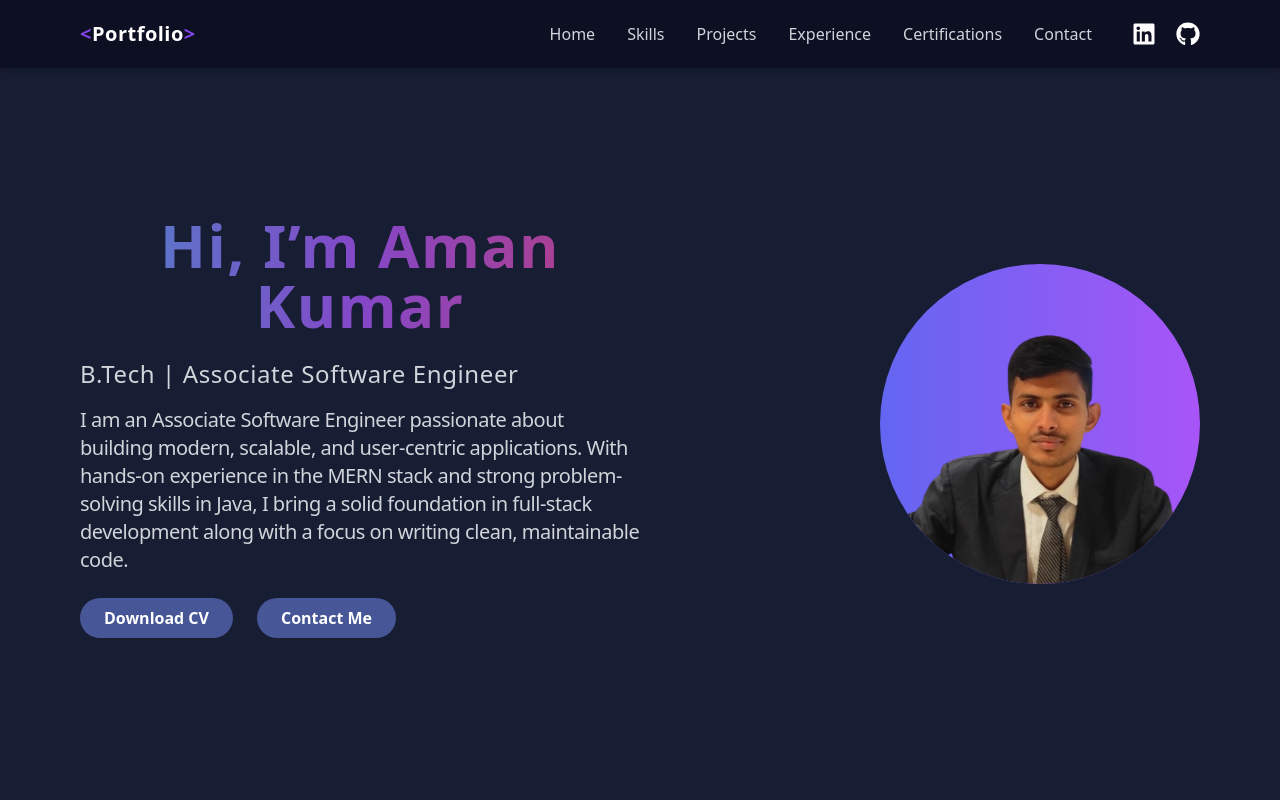
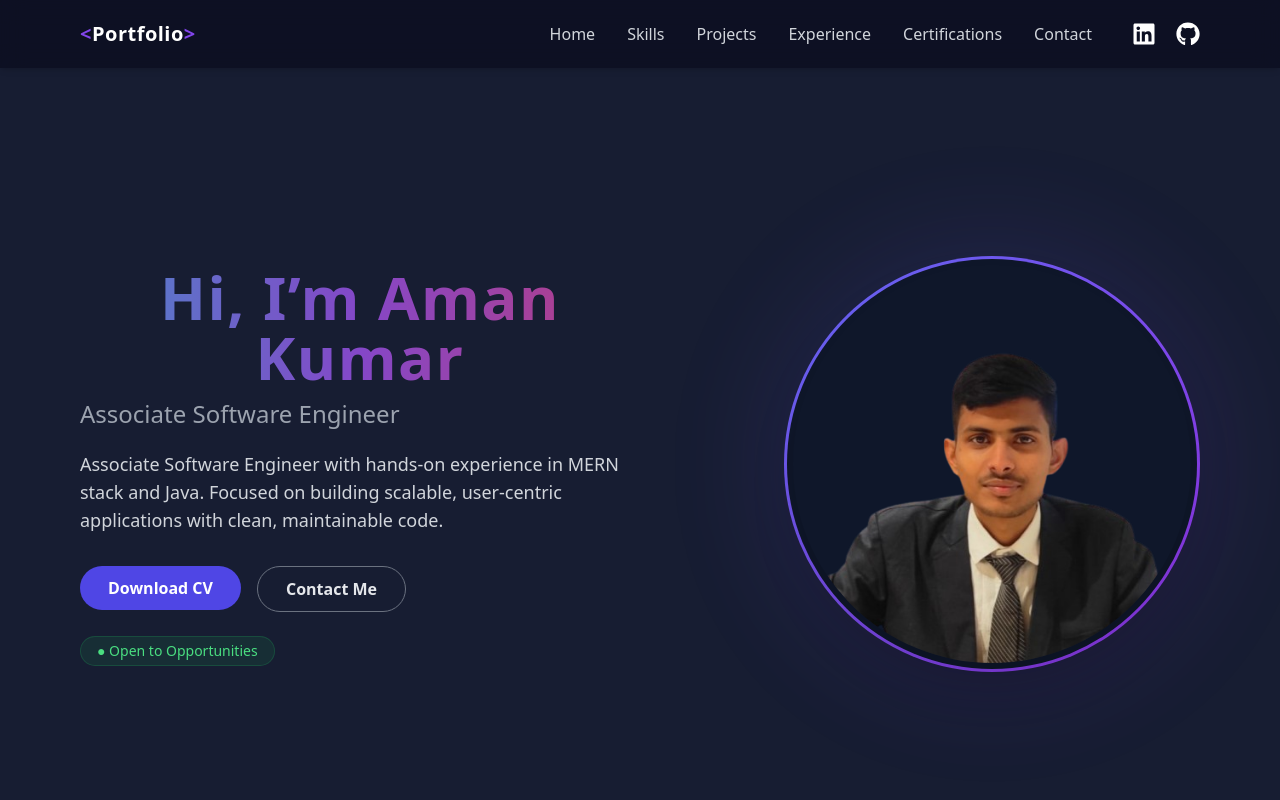
Before and after one commit to amankumar-source/portfolio, a React (Vite) app: page / in a window 1280 px wide. Shown: the top 800 px of the page. Built offline with nearby package versions, Linux system fonts and the light colour scheme.

Commit message:
image rendering fixed

```diff
--- a/src/components/Navbar/Home/Home.jsx
+++ b/src/components/Navbar/Home/Home.jsx
@@ -1,63 +1,219 @@
+// import profileImg from "../../../assets/profileimg-removebg-preview.png";
+// import Text from "../../../Text";
+// import { useState } from "react";
+
+// const Home = () => {
+//   const [isOpen, setIsOpen] = useState(false);
+//   return (
+//     <div
+//       id="home"
+//       className="min-h-screen text-white flex flex-col-reverse md:flex-row w-full justify-center md:justify-between items-center
+//              p-6 sm:p-10 md:p-20 pt-28 md:pt-32 gap-10"
+//     >
+//       <div className="w-full md:w-2/4 text-center md:text-left flex flex-col justify-center">
+//         <h1 className="text-2xl sm:text-4xl md:text-6xl font-bold leading-tight tracking-tighter mb-4">
+//           <span className="block">
+//             <Text />
+//           </span>
+//         </h1>
+//         <h1 className="mt-3 text-lg sm:text-xl md:text-2xl font-medium text-gray-300 tracking-wide ">
+//            B.Tech | Associate Software Engineer
+//         </h1>
+//         <p className="text-sm sm:text-base md:text-xl tracking-tight text-gray-300 leading-relaxed mt-4">
+//           I am an Associate Software Engineer passionate about building modern, scalable, and user-centric applications. With hands-on experience in the MERN stack and strong problem-solving skills in Java, I bring a solid foundation in full-stack development along with a focus on writing clean, maintainable code.
+//         </p>
+
+//         <div className="mt-6 flex flex-col sm:flex-row items-center sm:items-start justify-center sm:justify-start gap-3 sm:gap-6">
+//           <button
+//             onClick={() => setIsOpen(true)}
+//             className="w-full sm:w-auto text-white py-2 px-6 text-sm sm:text-base hover:opacity-85 duration-300 hover:scale-105 font-semibold rounded-3xl bg-[#465697]"
+//           >
+//             Download CV
+//           </button>
+
+//           {isOpen && (
+//             <div className="fixed inset-0 bg-black bg-opacity-70 flex items-center justify-center z-50">
+//               <div
+//                 className="bg-white rounded-2xl shadow-2xl w-[90%] md:w-[70%] lg:w-[60%] h-[80%] relative p-4 flex flex-col
+//                  transform transition-all duration-500 ease-out scale-95 opacity-0 animate-fadeInScale"
+//               >
+//                 {/* Close Button (top-right) */}
+//                 <button
+//                   onClick={() => setIsOpen(false)}
+//                   className="absolute top-4 right-4 bg-white text-black w-10 h-10 rounded-full flex items-center justify-center shadow-lg hover:bg-red-600 hover:text-white transition duration-200"
+//                 >
+//                   ✕
+//                 </button>
+
+//                 {/* Resume Preview */}
+//                 <iframe
+//                   src="/Aman-Resume.pdf"
+//                   title="Resume Preview"
+//                   className="w-full flex-1 rounded-lg border"
+//                 />
+
+//                 {/* Download Button Centered */}
+//                 <div className="mt-4 flex justify-center">
+//                   <a
+//                     href="/Aman-Resume.pdf"
+//                     download
+//                     className="px-6 py-2 bg-[#465697] text-white rounded-lg font-semibold hover:opacity-90 hover:scale-105 transition"
+//                   >
+//                     Download CV
+//                   </a>
+//                 </div>
+//               </div>
+//             </div>
+//           )}
+//           <a
+//             href="mailto:ar1075840@gmail.com"
+//             className="w-full sm:w-auto flex items-center justify-center gap-2 text-white py-2 px-6 text-sm sm:text-base hover:opacity-85 duration-300 hover:scale-105 font-semibold rounded-3xl bg-[#465697]"
+//           >
+//             Contact Me
+//           </a>
+//         </div>
+//       </div>
+
+//       {/* Right Side (Profile Image) */}
+//       <div className="flex justify-center md:justify-end w-full md:w-auto mb-8 md:mb-0">
+//         <div className="relative w-36 h-36 sm:w-52 sm:h-52 md:w-72 md:h-72 lg:w-80 lg:h-80">
+//           <div className="absolute inset-0 rounded-full bg-gradient-to-r from-indigo-500 to-purple-500"></div>
+//           <img
+//             src={profileImg}
+//             alt="Profile"
+//             className="relative w-full h-full rounded-full object-cover"
+//           />
+//         </div>
+//       </div>
+//     </div>
+//   );
+// };
+
+// export default Home;
+
+
 import profileImg from "../../../assets/profileimg-removebg-preview.png";
 import Text from "../../../Text";
 import { useState } from "react";
 
 const Home = () => {
   const [isOpen, setIsOpen] = useState(false);
+
   return (
-    <div
+    <section
       id="home"
-      className="min-h-screen text-white flex flex-col-reverse md:flex-row w-full justify-center md:justify-between items-center
-             p-6 sm:p-10 md:p-20 pt-28 md:pt-32 gap-10"
+      className="min-h-screen text-white flex flex-col-reverse md:flex-row w-full
+      justify-center md:justify-between items-center
+      px-6 sm:px-10 md:px-20 pt-28 md:pt-32 gap-12"
     >
+      {/* Left Content */}
       <div className="w-full md:w-2/4 text-center md:text-left flex flex-col justify-center">
-        <h1 className="text-2xl sm:text-4xl md:text-6xl font-bold leading-tight tracking-tighter mb-4">
-          <span className="block">
+        <h1 className="text-3xl sm:text-5xl md:text-6xl font-extrabold leading-tight tracking-tight">
           <Text />
-          </span>
         </h1>
-        <h1 className="mt-3 text-lg sm:text-xl md:text-2xl font-medium text-gray-300 tracking-wide ">
-           B.Tech | Associate Software Engineer
-        </h1>
-        <p className="text-sm sm:text-base md:text-xl tracking-tight text-gray-300 leading-relaxed mt-4">
-          I am an Associate Software Engineer passionate about building modern, scalable, and user-centric applications. With hands-on experience in the MERN stack and strong problem-solving skills in Java, I bring a solid foundation in full-stack development along with a focus on writing clean, maintainable code.
+
+        <h2 className="mt-4 text-lg sm:text-xl md:text-2xl font-medium text-gray-400">
+          Associate Software Engineer
+        </h2>
+
+        <p className="mt-5 max-w-xl mx-auto md:mx-0 text-sm sm:text-base md:text-lg text-gray-300 leading-relaxed">
+          Associate Software Engineer with hands-on experience in MERN stack and
+          Java. Focused on building scalable, user-centric applications with
+          clean, maintainable code.
         </p>
 
-        <div className="mt-6 flex flex-col sm:flex-row items-center sm:items-start justify-center sm:justify-start gap-3 sm:gap-6">
+        {/* Buttons */}
+        <div className="mt-8 flex flex-col sm:flex-row items-center md:items-start gap-4">
           <button
             onClick={() => setIsOpen(true)}
-            className="w-full sm:w-auto text-white py-2 px-6 text-sm sm:text-base hover:opacity-85 duration-300 hover:scale-105 font-semibold rounded-3xl bg-[#465697]"
+            className="w-full sm:w-auto px-7 py-2.5 rounded-full
+            bg-indigo-600 text-white font-semibold
+            hover:bg-indigo-500 transition duration-300"
           >
             Download CV
           </button>
 
+          <a
+            href="mailto:ar1075840@gmail.com"
+            className="w-full sm:w-auto px-7 py-2.5 rounded-full
+            border border-gray-500 text-gray-200 font-semibold
+            hover:bg-white hover:text-black transition duration-300"
+          >
+            Contact Me
+          </a>
+        </div>
+
+        {/* Desktop-only Availability Badge */}
+        <div className="hidden md:flex mt-6">
+          <span className="px-4 py-1 rounded-full text-sm
+          bg-green-500/10 text-green-400 border border-green-500/20">
+            ● Open to Opportunities
+          </span>
+        </div>
+      </div>
+
+      {/* Right Image – Clean & Premium */}
+      <div className="flex justify-center md:justify-end w-full md:w-auto">
+        <div
+          className="relative
+          w-40 h-40
+          sm:w-56 sm:h-56
+          md:w-[22rem] md:h-[22rem]
+          lg:w-[26rem] lg:h-[26rem]"
+        >
+          {/* Soft outer glow (desktop only) */}
+          <div className="hidden md:block absolute inset-0 rounded-full
+          bg-gradient-to-br from-indigo-500/40 to-purple-600/40
+          blur-3xl opacity-40"></div>
+
+          {/* Gradient ring */}
+          <div className="absolute inset-0 rounded-full
+          bg-gradient-to-br from-indigo-500 to-purple-600 p-[3px]">
+            {/* Inner dark ring */}
+            <div className="w-full h-full rounded-full bg-[#0f172a] p-[6px]">
+              {/* Image */}
+              <img
+                src={profileImg}
+                alt="Aman Kumar profile"
+                className="w-full h-full rounded-full object-cover
+                shadow-2xl transition duration-500 hover:scale-[1.02]"
+              />
+            </div>
+          </div>
+        </div>
+      </div>
+
+      {/* CV Modal */}
       {isOpen && (
         <div className="fixed inset-0 bg-black bg-opacity-70 flex items-center justify-center z-50">
           <div
-                className="bg-white rounded-2xl shadow-2xl w-[90%] md:w-[70%] lg:w-[60%] h-[80%] relative p-4 flex flex-col
-                 transform transition-all duration-500 ease-out scale-95 opacity-0 animate-fadeInScale"
+            className="bg-white rounded-2xl shadow-2xl w-[90%] md:w-[70%] lg:w-[60%]
+            h-[80%] relative p-4 flex flex-col animate-fadeInScale"
           >
-                {/* Close Button (top-right) */}
+            {/* Close Button */}
             <button
               onClick={() => setIsOpen(false)}
-                  className="absolute top-4 right-4 bg-white text-black w-10 h-10 rounded-full flex items-center justify-center shadow-lg hover:bg-red-600 hover:text-white transition duration-200"
+              className="absolute top-4 right-4 w-10 h-10
+              rounded-full bg-gray-100 text-black font-bold
+              hover:bg-red-600 hover:text-white transition"
             >
               ✕
             </button>
 
-                {/* Resume Preview */}
+            {/* Resume */}
             <iframe
               src="/Aman-Resume.pdf"
               title="Resume Preview"
               className="w-full flex-1 rounded-lg border"
             />
 
-                {/* Download Button Centered */}
+            {/* Download Button */}
             <div className="mt-4 flex justify-center">
               <a
                 href="/Aman-Resume.pdf"
                 download
-                    className="px-6 py-2 bg-[#465697] text-white rounded-lg font-semibold hover:opacity-90 hover:scale-105 transition"
+                className="px-6 py-2 bg-indigo-600 text-white
+                rounded-lg font-semibold hover:bg-indigo-500 transition"
               >
                 Download CV
               </a>
@@ -65,27 +221,7 @@ const Home = () => {
           </div>
         </div>
       )}
-          <a
-            href="mailto:ar1075840@gmail.com"
-            className="w-full sm:w-auto flex items-center justify-center gap-2 text-white py-2 px-6 text-sm sm:text-base hover:opacity-85 duration-300 hover:scale-105 font-semibold rounded-3xl bg-[#465697]"
-          >
-            Contact Me
-          </a>
-        </div>
-      </div>
-
-      {/* Right Side (Profile Image) */}
-      <div className="flex justify-center md:justify-end w-full md:w-auto mb-8 md:mb-0">
-        <div className="relative w-36 h-36 sm:w-52 sm:h-52 md:w-72 md:h-72 lg:w-80 lg:h-80">
-          <div className="absolute inset-0 rounded-full bg-gradient-to-r from-indigo-500 to-purple-500"></div>
-          <img
-            src={profileImg}
-            alt="Profile"
-            className="relative w-full h-full rounded-full object-cover"
-          />
-        </div>
-      </div>
-    </div>
+    </section>
   );
 };
 
```
Lines whose indentation alone changed are shown as unchanged.
